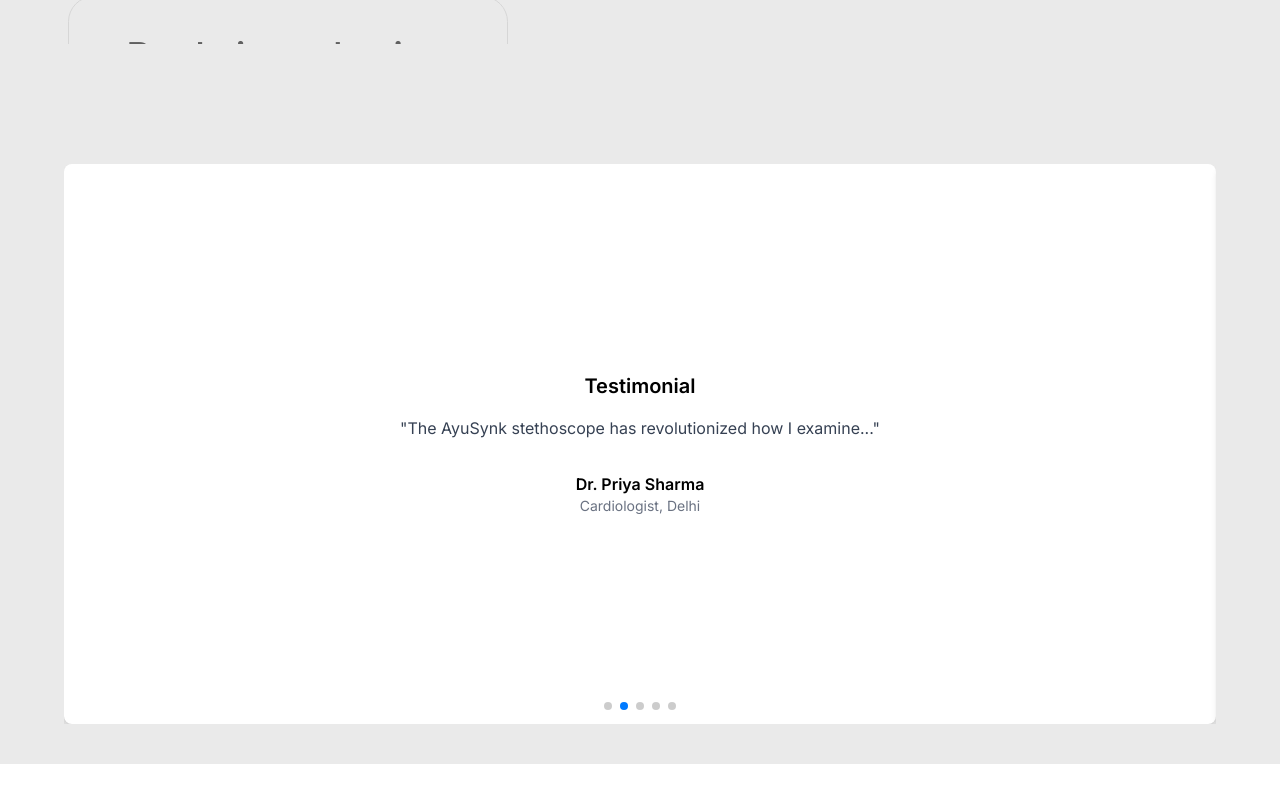
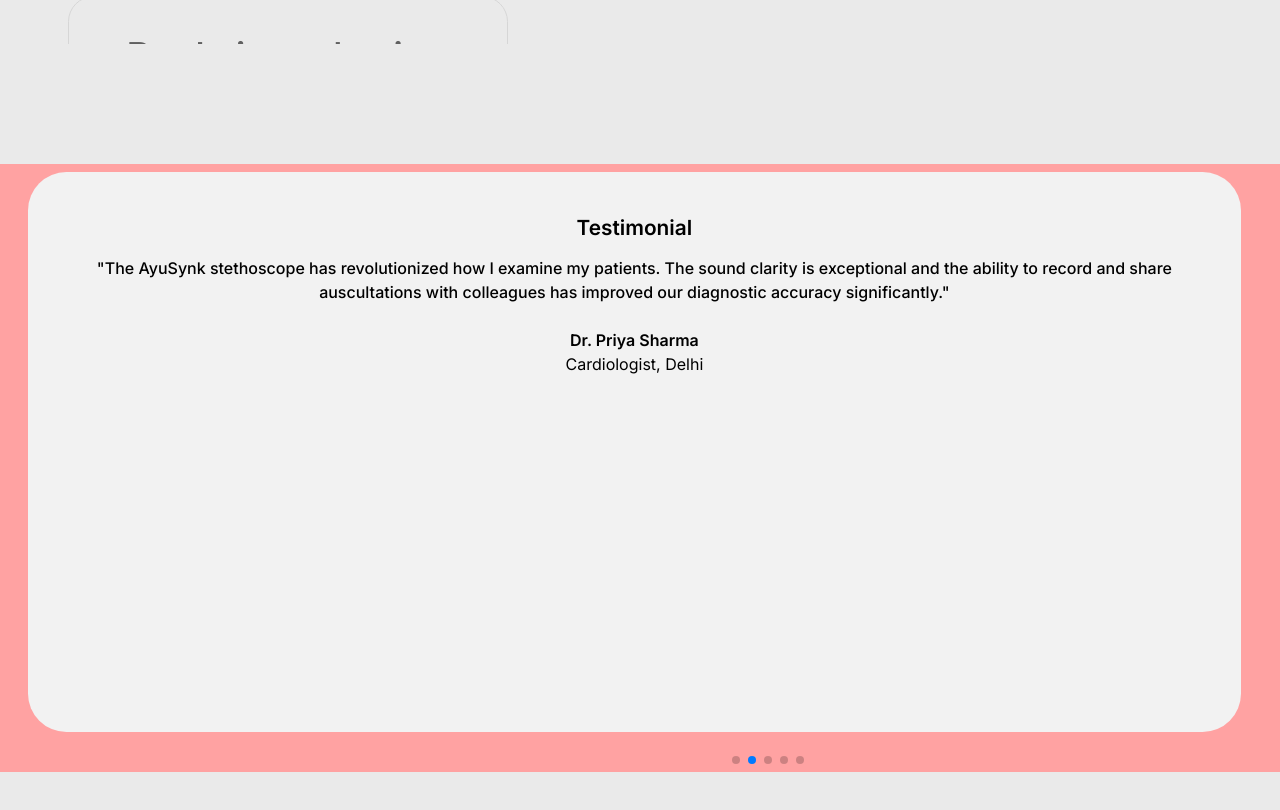
Before and after one commit to KushagraSharma10/AyuuSynkk, a React (Vite) app: page / in a window 1280 px wide. Shown: the part 3178-3988 px from the top of the page. Before the commit the page ends 3942 px from the top, so only its background shows below. Built offline with nearby package versions, Linux system fonts and the light colour scheme.

Commit message:
swiper js is added to testimonial page

```diff
--- a/src/components/Testimonial.jsx
+++ b/src/components/Testimonial.jsx
@@ -89,70 +89,172 @@
 
 // export default Testimonial;
 
+// import React from "react";
+// import { Swiper, SwiperSlide } from "swiper/react";
+// import "swiper/css";
+// import "swiper/css/pagination";
+// import { Pagination, Autoplay } from "swiper/modules";
+
+// const testimonials = [
+//   {
+//     id: 1,
+//     name: "Dr. Chandan Saha",
+//     role: "Speech Therapist, Kolkata",
+//     content:
+//       "AyuSynk has solved a major hurdle in my practice, stethoscope use for hearing impaired medical practitioners...",
+//   },
+//   {
+//     id: 2,
+//     name: "Dr. Priya Sharma",
+//     role: "Cardiologist, Delhi",
+//     content:
+//       "The AyuSynk stethoscope has revolutionized how I examine my patients...",
+//   },
+//   {
+//     id: 3,
+//     name: "Dr. Rajesh Patel",
+//     role: "Pediatrician, Mumbai",
+//     content:
+//       "As a pediatrician, I often deal with anxious parents. With AyuSynk...",
+//   },
+//   {
+//     id: 4,
+//     name: "Dr. Ananya Gupta",
+//     role: "Pulmonologist, Bangalore",
+//     content:
+//       "The noise cancellation feature in AyuSynk is a game-changer for busy hospital environments...",
+//   },
+//   {
+//     id: 5,
+//     name: "Dr. Vikram Singh",
+//     role: "Medical Professor, Chennai",
+//     content:
+//       "I've incorporated AyuSynk into my medical teaching curriculum...",
+//   },
+// ];
+
+// const Testimonial = () => {
+//   return (
+//     <div className="w-full py-10 bg-[#EAEAEA] flex justify-center">
+//       <div className="w-[390vw] overflow-hidden">
+//         <Swiper
+//           modules={[Pagination, Autoplay]}
+//           slidesPerView={1}
+//           loop={true}
+//           autoplay={{
+//             delay: 4000,
+//             disableOnInteraction: true,
+//           }}
+//           speed={700}
+//           pagination={{ clickable: true }}
+//         >
+//           {testimonials.map((t) => (
+//             <SwiperSlide key={t.id}>
+//               <div className="flex justify-center bg-red-400 items-center h-[70vh]">
+//                 <div className="w-[80%] h-full p-6 bg-white rounded-xl flex flex-col justify-center items-center gap-4 transition-all">
+//                   <h2 className="text-xl font-bold text-center">Testimonial</h2>
+//                   <p className="text-center text-gray-700">"{t.content}"</p>
+//                   <div className="text-center mt-4">
+//                     <p className="font-semibold">{t.name}</p>
+//                     <p className="text-sm text-gray-500">{t.role}</p>
+//                   </div>
+//                 </div>
+//               </div>
+//             </SwiperSlide>
+//           ))}
+//         </Swiper>
+//       </div>
+//     </div>
+//   );
+// };
+
+// export default Testimonial;
+
+
 import React from "react";
 import { Swiper, SwiperSlide } from "swiper/react";
-import { Pagination, Autoplay } from "swiper/modules";
-
 import "swiper/css";
 import "swiper/css/pagination";
+import { Autoplay, Pagination } from "swiper/modules";
 
 const testimonials = [
   {
     id: 1,
     name: "Dr. Chandan Saha",
     role: "Speech Therapist, Kolkata",
-    content: "AyuSynk has solved a major hurdle in my practice..."
+    content:
+      "AyuSynk has solved a major hurdle in my practice, stethoscope use for hearing impaired medical practitioners. My patients use hearing aids or cochlear implants. Some of them are medical student, medical practitioner or nurse. They are happy to use AyuSynk stethoscope. AyuSynk are not only cheaper than the imported Bluetooth stethoscopes, they are much better as we can record, share and replay the sounds. This is very important for people with hearing impairment. Beat part is the prompt and efficient customer services and technical support team. I am very proud of this 'made in India' gadget that is undoubtedly a better alternative to products from global giants like 3M and Littmann",
   },
   {
     id: 2,
     name: "Dr. Priya Sharma",
     role: "Cardiologist, Delhi",
-    content: "The AyuSynk stethoscope has revolutionized how I examine..."
+    content:
+      "The AyuSynk stethoscope has revolutionized how I examine my patients. The sound clarity is exceptional and the ability to record and share auscultations with colleagues has improved our diagnostic accuracy significantly.",
   },
   {
     id: 3,
     name: "Dr. Rajesh Patel",
     role: "Pediatrician, Mumbai",
-    content: "As a pediatrician, I often deal with anxious parents..."
+    content:
+      "As a pediatrician, I often deal with anxious parents. With AyuSynk, I can now show them exactly what I'm hearing in their child's chest. This visual confirmation has dramatically improved parent-doctor trust in my practice.",
   },
   {
     id: 4,
     name: "Dr. Ananya Gupta",
     role: "Pulmonologist, Bangalore",
-    content: "The noise cancellation feature in AyuSynk is a game-changer..."
+    content:
+      "The noise cancellation feature in AyuSynk is a game-changer for busy hospital environments. I can now hear subtle lung sounds clearly even in noisy wards. The battery life is impressive too - lasts through my entire shift.",
   },
   {
     id: 5,
     name: "Dr. Vikram Singh",
     role: "Medical Professor, Chennai",
-    content: "I've incorporated AyuSynk into my medical teaching curriculum..."
-  }
+    content:
+      "I've incorporated AyuSynk into my medical teaching curriculum. Students can now hear what I hear during demonstrations, and we can save interesting cases for future reference. It's transformed how I teach auscultation.",
+  },
 ];
 
 const Testimonial = () => {
   return (
-    <div className="w-full py-10 bg-[#EAEAEA]">
-      <div className="w-[90vw] mx-auto">
+    <div className="w-full lg:px-[5vw] overflow-hidden py-10 bg-[#EAEAEA]">
+      <div className="w-[90vw] lg:w-[120vw] lg:p-2 lg:px-5 lg: bg-red-300 lg:mx-[-5vw] mx-auto   overflow-hidden">
         <Swiper
-          modules={[Pagination, Autoplay]}
+          modules={[Autoplay, Pagination]}
           slidesPerView={1}
-          pagination={{ clickable: true }}
-          autoplay={{ delay: 4000, disableOnInteraction: false }}
           loop={true}
+          autoplay={{
+            delay: 3000,
+            disableOnInteraction: false,
+          }}
+          pagination={{
+            clickable: true,
+            el: ".swiper-custom-pagination",
+          }}
+          speed={700}
         >
-          {testimonials.map((t) => (
-            <SwiperSlide key={t.id}>
-              <div className="h-[70vh] p-5 bg-white rounded-lg shadow-md flex flex-col items-center justify-center gap-4">
-                <h2 className="text-xl font-semibold">Testimonial</h2>
-                <p className="text-center text-gray-700 px-4">"{t.content}"</p>
-                <div className="text-center mt-4">
-                  <p className="font-semibold">{t.name}</p>
-                  <p className="text-sm text-gray-500">{t.role}</p>
+          {testimonials.map((testimonial) => (
+            <SwiperSlide key={testimonial.id}>
+              <div className="w-full lg:w-[96vw] flex-shrink-0 px-2">
+                <div className="h-[80vh] lg:h-[70vh] px-5 py-10 rounded-md lg:rounded-[3vw] bg-[#F2F2F2] flex flex-col items-center gap-3">
+                  <h1 className="text-[1.3em] font-semibold">Testimonial</h1>
+                  <p className="text-[1em] font-medium text-center">
+                    "{testimonial.content}"
+                  </p>
+                  <div className="text-center mt-3">
+                    <p className="font-semibold">{testimonial.name}</p>
+                    <p>{testimonial.role}</p>
+                  </div>
+
                 </div>
+
               </div>
             </SwiperSlide>
           ))}
         </Swiper>
+
+        {/* Dots Pagination (Visible only on laptop) */}
+        <div className="hidden lg:flex justify-center mt-6 space-x-2 swiper-custom-pagination"></div>
       </div>
     </div>
   );
```
